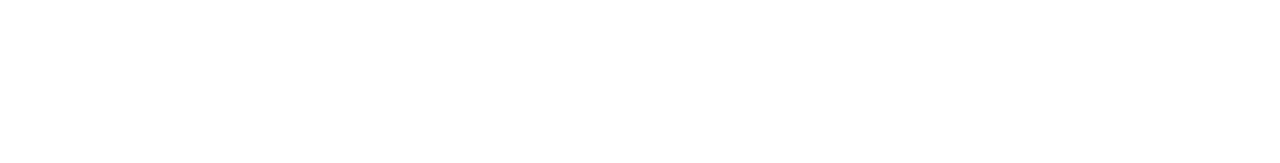
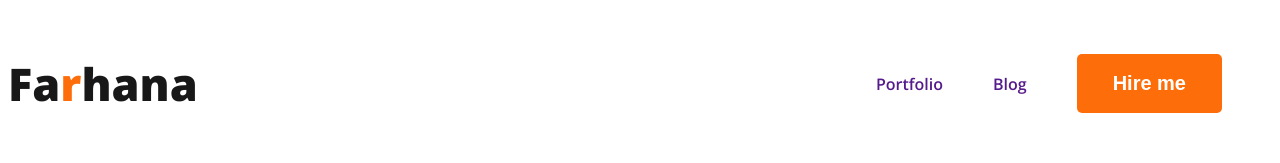
Before and after one commit to farhanamimu/webdeveloper-porfolio, a plain HTML site: page index.html in a window 1280 px wide. Drawn offline with nearby package versions, Linux system fonts and the light colour scheme.

Commit message:
added nav

```diff
--- a/index.html
+++ b/index.html
@@ -4,9 +4,21 @@
     <meta charset="UTF-8">
     <meta name="viewport" content="width=device-width, initial-scale=1.0">
     <title>My Web-developer Portfolio</title>
+    <link rel="preconnect" href="https://fonts.googleapis.com">
+<link rel="preconnect" href="https://fonts.gstatic.com" crossorigin>
+<link href="https://fonts.googleapis.com/css2?family=Open+Sans:ital,wght@0,600;0,700;0,800;1,400&display=swap" rel="stylesheet">
+    <link rel="stylesheet" href="styles/portfolio.css">
 </head>
 <body>
     <header>
+        <nav>
+            <h3 class="nav-title">Fa<span class="text-primary">r</span>hana</h3>
+            <ul>
+                <li><a href="">Portfolio</a></li>
+                <li><a href="">Blog</a></li>
+                <li><button class="btn-primary">Hire me</button></li>
+            </ul>
+        </nav>
 
     </header>
     <main>
--- /dev/null
+++ b/styles/portfolio.css
@@ -0,0 +1,38 @@
+nav{
+    display: flex;
+    justify-content: space-between;
+    align-items: center;
+}
+body{
+    font-family: 'Open Sans', sans-serif;
+}
+.nav-title{
+    color: #181818;
+font-size: 45px;
+font-weight: 800;
+}
+.text-primary {
+    color: #FD6E0A;
+}
+nav > ul {
+    display: flex;
+    align-items: center;
+}
+nav li {
+    list-style: none;
+    margin-right: 50px;
+}
+nav a {
+    text-decoration: none;
+    color: var #474747;
+}
+.btn-primary {
+    border-radius: 5px;
+background: #FD6E0A;
+border: 0;
+font-size: 20px;
+font-style: normal;
+font-weight: 700;
+color: white;
+padding: 18px 36px;
+}
```
